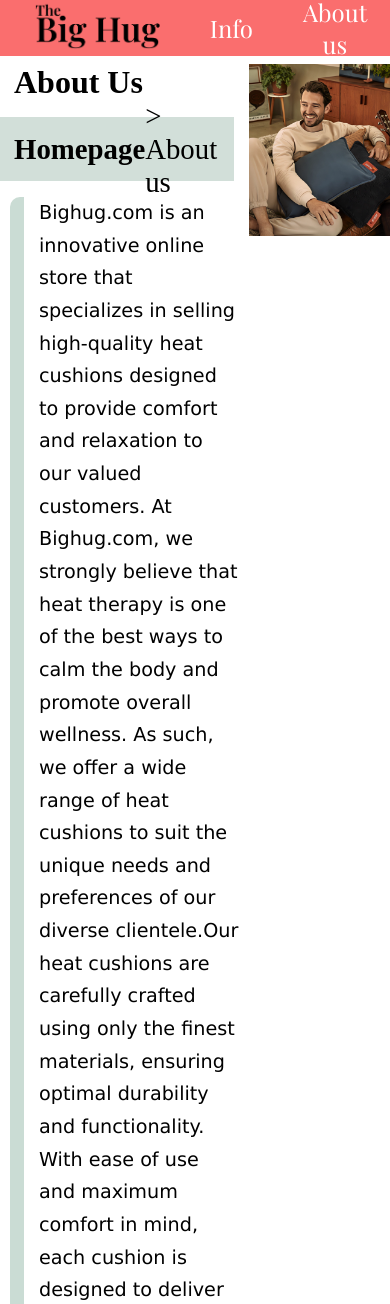
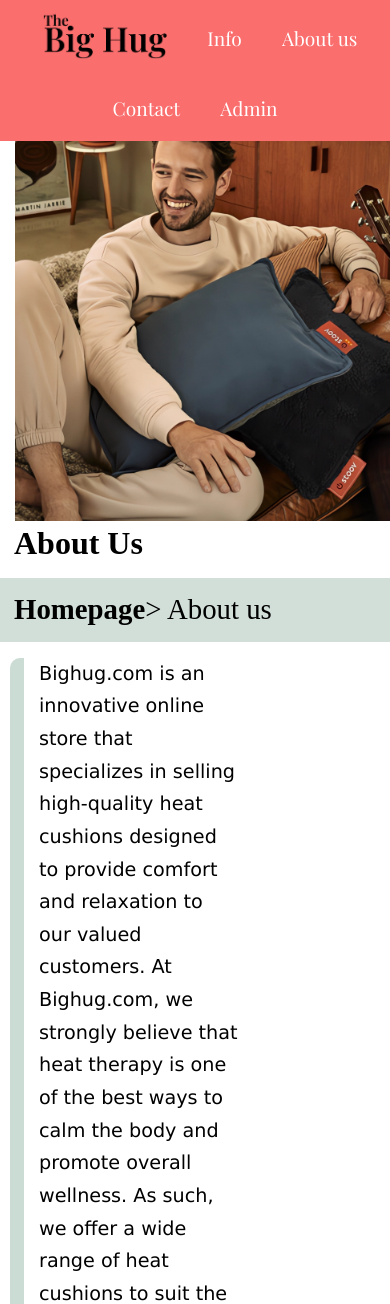
Before and after one commit to QuinnGitt/big-hug-xl, a PHP site: page /aboutUs.php in a window 390 px wide. Shown: the top 1304 px of the page. Run offline with PHP 8.4, Linux system fonts and the light colour scheme; style sheets or scripts are compiled from the project's sources.

Commit message:
responsive header and about us page

```diff
--- a/aboutUs.php
+++ b/aboutUs.php
@@ -14,17 +14,24 @@
 
 <body>
     <?php include "header.php" ?>
+    <div class="about-us-container">
+
+
         <div class="aboutUs-banner">
             <img src="img/aboutUs-banner.png">
         </div>
+
+        <div class="about-us-content">
             <div class="title">
                 <h1>About Us</h1>
             </div>
             <div>
                 <p class="aboutUs-divider"><b>Homepage </b> > About us</p>
             </div>
-    <div class = "text-section">
+            <div class="text-section">
                 <p class="aboutUs-text">Bighug.com is an innovative online store that specializes in selling high-quality heat cushions designed to provide comfort and relaxation to our valued customers. At Bighug.com, we strongly believe that heat therapy is one of the best ways to calm the body and promote overall wellness. As such, we offer a wide range of heat cushions to suit the unique needs and preferences of our diverse clientele.Our heat cushions are carefully crafted using only the finest materials, ensuring optimal durability and functionality. With ease of use and maximum comfort in mind, each cushion is designed to deliver soothing warmth and relaxation to various parts of the body, such as the neck, shoulders, back, and legs.At Bighug.com, our mission is to provide our customers with top-of-the-line products that help them relax and reduce their daily stress levels. We are committed to delivering the highest quality heat cushions that are not only effective but also affordable. With our user-friendly website and excellent customer service, shopping at Bighug.com is always a breeze.Whether you're looking to unwind after a long day at work, alleviate muscle pain.</p>
+            </div>
+        </div>
     </div>
     <?php include "footer.php" ?>
 </body>
--- a/css/aboutUs.css
+++ b/css/aboutUs.css
@@ -1,5 +1,10 @@
+.about-us-container {
+  display: flex;
+  flex-direction: row-reverse;
+  margin: 4rem 0;
+}
+
 .aboutUs-banner {
-  float: right;
   width: 40vw;
 }
 
@@ -12,7 +17,6 @@
 
 .title {
   padding-left: 14px;
-  margin-top: 4rem;
   margin-bottom: 1rem;
   font-weight: bold;
 }
@@ -43,4 +47,17 @@
   width: 59vw;
 }
 
+@media screen and (max-width: 950px) {
+  .about-us-container {
+    flex-direction: column;
+  }
+  .about-us-container .aboutUs-banner {
+    width: 100%;
+  }
+  .about-us-container .aboutUs-banner img {
+    max-height: 30rem;
+    object-fit: contain;
+  }
+}
+
 /*# sourceMappingURL=aboutUs.css.map */
--- a/css/header.css
+++ b/css/header.css
@@ -69,5 +69,21 @@ a.logo-link {
 .menu-link {
   margin: 0 10px;
 }
+                @media only screen and (max-width: 768px) {
+                  .navigation-menu {
+                    flex-wrap: wrap;
+                    justify-content: center;
+                    height: auto;
+                  }
+
+                  .navigation-menu li {
+             margin-bottom: 10px;
+       }
+
+     .navigation-menu li a {
+      font-size: 1.2rem;
+      padding: 10px;
+    }
+  }
 
 /*# sourceMappingURL=header.css.map */
--- a/scss/aboutUs.scss
+++ b/scss/aboutUs.scss
@@ -1,5 +1,10 @@
+.about-us-container {
+  display: flex;
+  flex-direction: row-reverse;
+  margin: 4rem 0;
+  }
   .aboutUs-banner {
-  float: right;
+    // float: right;
     width: 40vw;
   }
 
@@ -9,14 +14,15 @@
     object-fit: cover;
     padding-left: 15px;
   }
-.title{
+
+  .title {
     padding-left: 14px;
-margin-top: 4rem;
     margin-bottom: 1rem;
     font-weight: bold;
 
   }
-.aboutUs-divider{
+
+  .aboutUs-divider {
     padding-left: 14px;
     background-color: #D2DFD9;
     height: 4rem;
@@ -25,6 +31,7 @@ margin-bottom: 1rem;
     font-size: 1.8rem;
     margin-bottom: 1rem;
   }
+
   .aboutUs-text {
     font-family: 'Lucida Sans', 'Lucida Sans Regular', 'Lucida Grande', 'Lucida Sans Unicode', 'Geneva', 'Verdana', 'sans-serif';
     font-size: 1.2rem;
@@ -37,6 +44,20 @@ margin-bottom: 1rem;
     padding-left: 15px;
 
   }
-.text-section{
+
+  .text-section {
     width: 59vw;
   }
+
+  @media screen and (max-width: 950px) {
+    .about-us-container {
+      flex-direction: column;
+      .aboutUs-banner {
+        width: 100%;
+        img {
+          max-height: 30rem;
+          object-fit: contain;
+        }
+      }
+    }
+  }
```
Also changed, not shown: 1 other file. Lines whose indentation alone changed are shown as unchanged.
